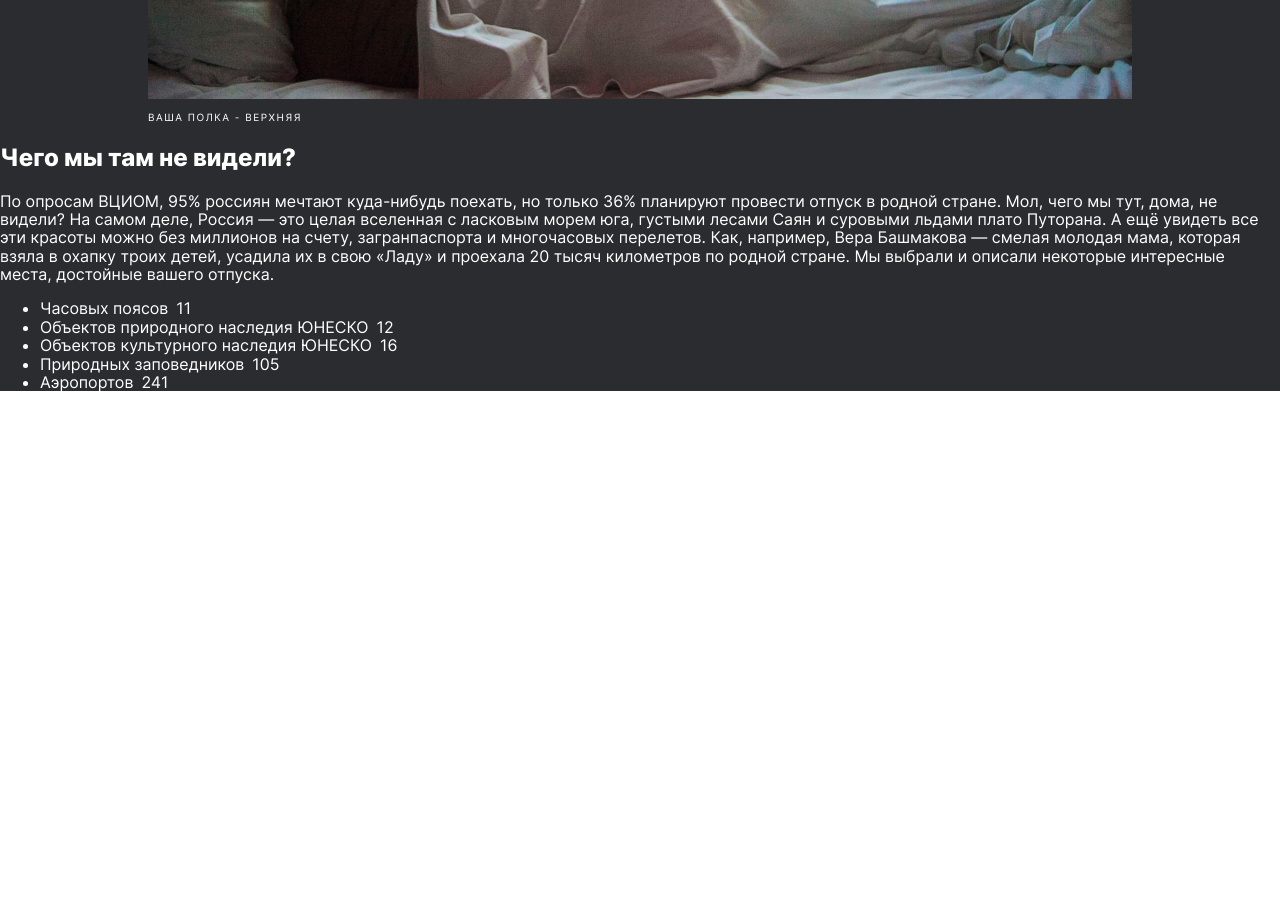
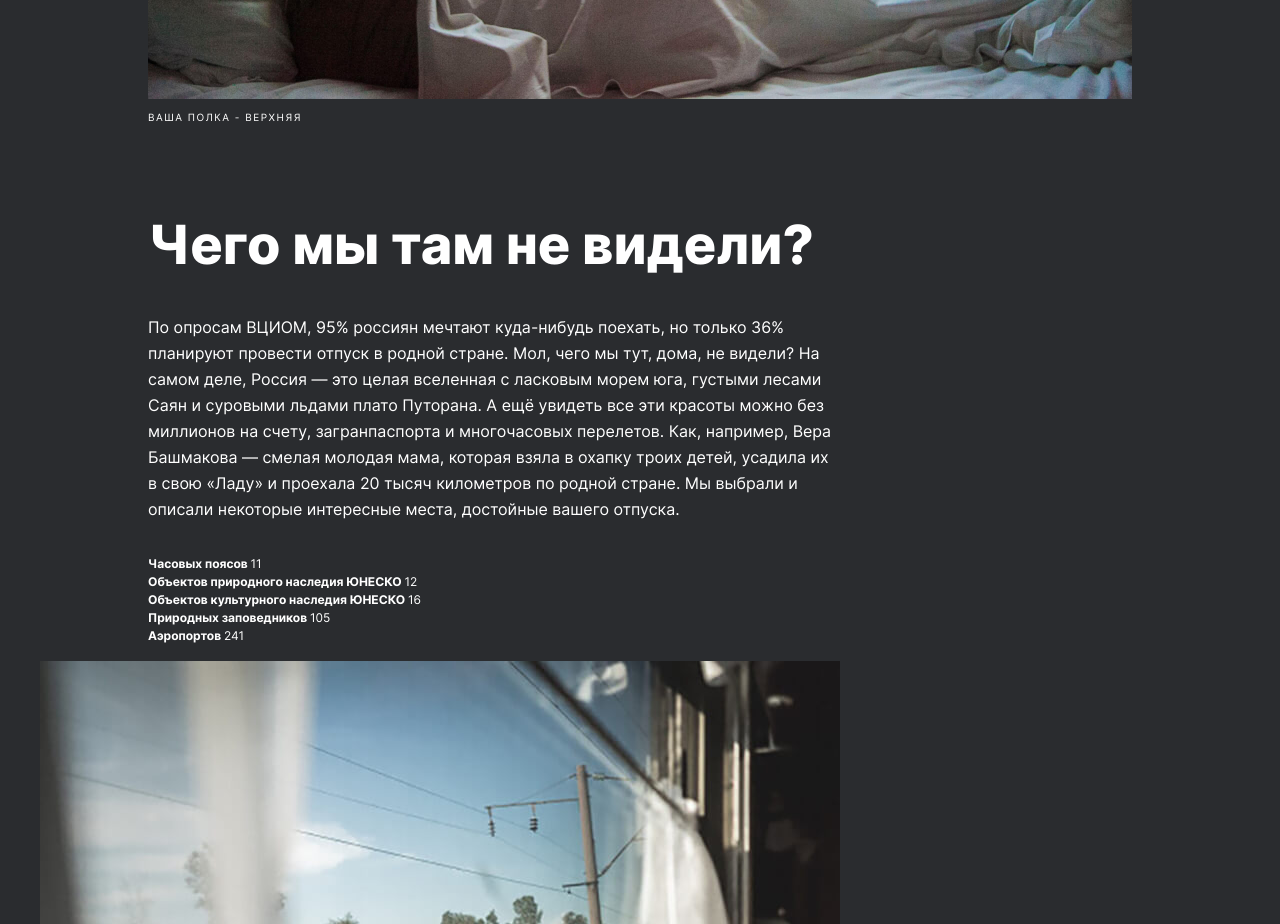
Before and after one commit to Nosovitsi/russian-travel, a plain HTML site: page index.html in a window 1280 px wide. Shown: the part 1020-1944 px from the top of the page. Before the commit the page ends 1427 px from the top, so only its background shows below. Drawn offline with Linux system fonts and the light colour scheme; files whose address does not match are found by name.

Commit message:
intro finish

```diff
--- /dev/null
+++ b/blocks/intro/__list/intro__list.css
@@ -0,0 +1,12 @@
+/*** INTRO LIST ***/
+
+.intro__list {
+  margin: 0;
+  padding: 33px 0 0 0;
+  list-style: none;
+  font-family: "Inter", "Arial ", sans-serif;
+  font-weight: 700;
+  font-style: normal;
+  font-size: 12px;
+  line-height: 18px;
+}
--- /dev/null
+++ b/blocks/intro/__numbers/intro__numbers.css
@@ -0,0 +1,9 @@
+/*** INTRO NUMBERS ***/
+
+.intro__numbers {
+  margin: 0;
+  padding: 0;
+  font-family: "Inter", "Arial ", sans-serif;
+  font-weight: 400;
+  font-style: normal;
+}
--- /dev/null
+++ b/blocks/intro/__text/intro__text.css
@@ -0,0 +1,12 @@
+/*** INTRO TEXT ***/
+
+.intro__text {
+  margin: 0;
+  padding: 0;
+  font-family: "Inter", "Arial ", sans-serif;
+  font-weight: 400;
+  font-style: normal;
+  font-size: 16px;
+  line-height: 26px;
+  max-width: 690px;
+}
--- /dev/null
+++ b/blocks/intro/__title/intro__title.css
@@ -0,0 +1,25 @@
+/*** INTRO TITLE  ***/
+
+.intro__title {
+  margin: 0;
+  padding: 92px 0 40px 0;
+  font-family: "Inter", "Arial ", sans-serif;
+  font-weight: 900;
+  font-style: normal;
+  font-size: 54px;
+  line-height: 58px;
+}
+
+@media screen and (max-width: 768px) {
+  .intro__title {
+    padding: 88px 0 40px 0;
+  }
+}
+
+@media screen and (max-width: 320px) {
+  .intro__title {
+    padding: 64px 0 40px 0;
+    font-size: 32px;
+    line-height: 35px;
+  }
+}
--- a/index.html
+++ b/index.html
@@ -34,13 +34,29 @@
       </section>
       <section class="intro">
         <h2 class="intro__title">Чего мы там не видели?</h2>
-        <p class="intro__text">По опросам ВЦИОМ, 95% россиян мечтают куда-нибудь поехать, но&nbsp;только 36% планируют провести отпуск в родной стране. Мол, чего мы тут, дома, не видели? На самом деле, Россия — это целая вселенная с ласковым морем юга, густыми лесами Саян и суровыми льдами плато Путорана. А ещё увидеть все эти красоты можно без&nbsp;миллионов на счету, загранпаспорта и многочасовых перелетов. Как, например, Вера Башмакова — смелая молодая мама, которая взяла в охапку троих детей, усадила их в свою «Ладу» и&nbsp;проехала 20 тысяч километров по&nbsp;родной стране. Мы выбрали и&nbsp;описали некоторые интересные места, достойные вашего отпуска.</p>
+        <p class="intro__text">По опросам ВЦИОМ, 95% россиян мечтают куда-нибудь поехать, но  только 36% планируют провести отпуск в родной стране. Мол, чего мы тут, дома, не видели? На самом деле, Россия — это целая вселенная с ласковым морем юга, густыми лесами Саян и суровыми льдами плато Путорана. А ещё увидеть все эти красоты можно без миллионов на счету, загранпаспорта и многочасовых перелетов. Как, например, Вера Башмакова — смелая молодая мама, которая взяла в охапку троих детей, усадила их в свою «Ладу» и проехала 20 тысяч километров по родной стране. Мы выбрали и описали некоторые интересные места, достойные вашего отпуска.</p>
         <ul class="intro__list">
-          <li class="intro__fact">Часовых поясов&ensp;<span class="intro__numbers">11</span></li>
-          <li class="intro__fact">Объектов природного наследия ЮНЕСКО&ensp;<span class="intro__numbers">12</span></li>
-          <li class="intro__fact">Объектов культурного наследия ЮНЕСКО&ensp;<span class="intro__numbers">16</span></li>
-          <li class="intro__fact"> Природных заповедников&ensp;<span class="intro__numbers">105</span></li>
-          <li class="intro__fact">Аэропортов&ensp;<span class="intro__numbers">241</span></li>
+          <li class="intro__fact">Часовых поясов <span class="intro__numbers">11</span></li>
+          <li class="intro__fact">Объектов природного наследия ЮНЕСКО <span class="intro__numbers">12</span></li>
+          <li class="intro__fact">Объектов культурного наследия ЮНЕСКО <span class="intro__numbers">16</span></li>
+          <li class="intro__fact">Природных заповедников <span class="intro__numbers">105</span></li>
+          <li class="intro__fact">Аэропортов <span class="intro__numbers">241</span></li>
+        </ul>
+      </section>
+      <section  class="photo-grid">
+        <ul class="photo-grid__list">
+          <li><img class="photo-grid__item" src="./images/photo-grid-train.jpg" alt="Фотография окна в поезде."></li>
+          <li><img class="photo-grid__item" src="./images/photo-grid-atharva-tulsi.jpg" alt="Снежные вершины гор, фотография с самолета."></li>
+          <li><img class="photo-grid__item" src="./images/photo-grid-tuman.jpg" alt="Туман в поле, фотография."></li>
+          <li><img class="photo-grid__item" src="./images/photo-grid-sochi.jpg" alt="Верхушки деревьев в тумане, фотография."></li>
+          <li><img class="photo-grid__item" src="./images/photo-grid-arisa.jpg" alt="Машина на льду, фотография."></li>
+          <li><img class="photo-grid__item" src="./images/photo-grid-baikal.jpg" alt="Фотография пляжа на озере Байкал."></li>
+          <li><img class="photo-grid__item" src="./images/photo-grid-elbrus.jpg" alt="Гора Эльбрус, фотография."></li>
+          <li><img class="photo-grid__item" src="./images/photo-grid-kondratiev.jpg" alt="Дорожный знак Пешеходный переход, фотография."></li>
+          <li><img class="photo-grid__item" src="./images/photo-grid-kamchatka-1.jpg" alt="Фотография Камчатки с вертолета."></li>
+          <li><img class="photo-grid__item" src="./images/photo-grid-kamchatka-2.jpg" alt="Камчатская сопка, фотография."></li>
+          <li><img class="photo-grid__item" src="./images/photo-grid-baikal-2.jpg" alt="Берег Байкала, фотография."></li>
+          <li><img class="photo-grid__item" src="./images/photo-grid-ergaki.jpg" alt="Фотография природного парка Ергаки в тумане."></li>
         </ul>
       </section>
     </main>
--- a/pages/index.css
+++ b/pages/index.css
@@ -19,10 +19,16 @@
 @import url("../blocks/content/content.css");
 
 /*** LEAD ***/
-
 @import url("../blocks/lead/lead.css");
 @import url("../blocks/lead/__title/lead__title.css");
 @import url("../blocks/lead/__subtitle/lead__subtitle.css");
 @import url("../blocks/lead/__figure/lead__figure.css");
 @import url("../blocks/lead/__image/lead__images.css");
 @import url("../blocks/lead/__caption/lead__caption.css");
+
+/*** INTRO ***/
+@import url("../blocks/intro/intro.css");
+@import url("../blocks/intro/__title/intro__title.css");
+@import url("../blocks/intro/__text/intro__text.css");
+@import url("../blocks/intro/__list/intro__list.css");
+@import url("../blocks/intro/__numbers/intro__numbers.css");
--- a/vendor/fonts.css
+++ b/vendor/fonts.css
@@ -12,6 +12,17 @@
 @font-face {
   font-family: 'Inter';
   src:
+    url("../fonts/Inter-Bold.otf") format("otf"),
+    url("../fonts/Inter-Bold.ttf") format("truetype"),
+    url("../fonts/Inter-Bold.woff") format("woff"),
+    url("../fonts/Inter-Bold.woff2") format("woff2");
+  font-style: normal;
+  font-weight: 700;
+}
+
+@font-face {
+  font-family: 'Inter';
+  src:
     url("../fonts/Inter-ExtraBold.otf") format("otf"),
     url("../fonts/Inter-ExtraBold.ttf") format("truetype"),
     url("../fonts/Inter-ExtraBold.woff") format("woff"),
```
Also changed, not shown: fonts/Inter-Bold.otf (added), fonts/Inter-Bold.ttf (added), fonts/Inter-Bold.woff (added), fonts/Inter-Bold.woff2 (added), 1 other file.
